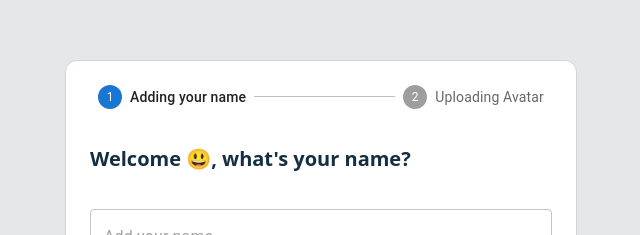
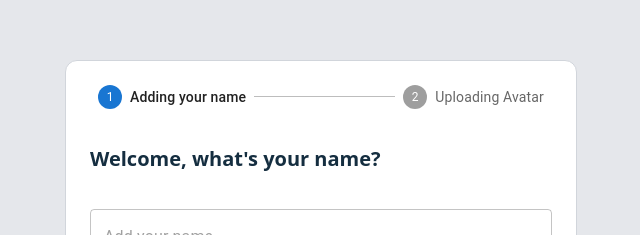
Before and after one commit to Co-Lab-You-Belong-in-Tech/Goalify, a React (Vite) app: page / in a window 1280 px wide. Shown: the part 195-430 px from the top of the page, without its empty margins (319-959 px from the left). Built offline with nearby package versions, Linux system fonts and the light colour scheme; a web font is replaced by a local one.

Commit message:
re: intro

```diff
--- a/src/components/stepper/AddNameStep.jsx
+++ b/src/components/stepper/AddNameStep.jsx
@@ -6,7 +6,7 @@ function AddNameStep({setUser}) {
     return (<div>
             <div className={"flex my-9 items-center"}>
                 <p className={"font-bold text-xl text-[#152e40]"}>
-                   Welcome 😃, what's your name?
+                   Welcome, what's your name?
                 </p>
             </div>
 
```
